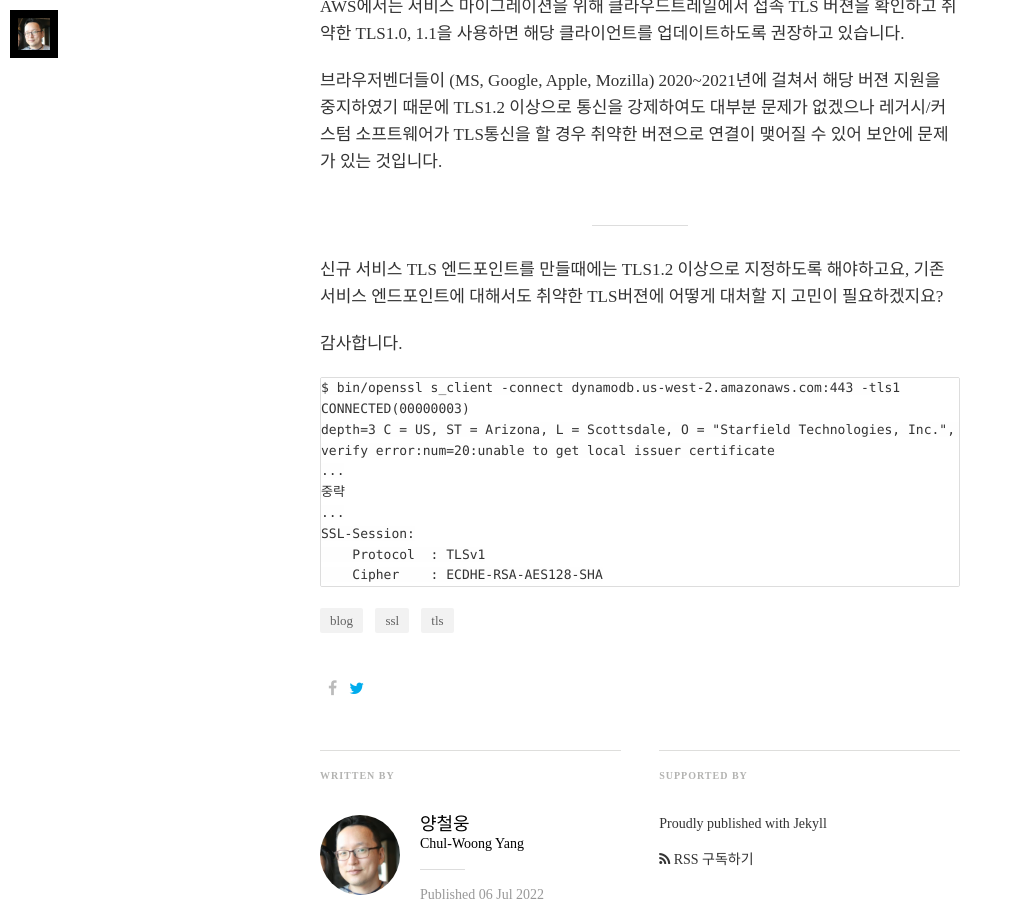
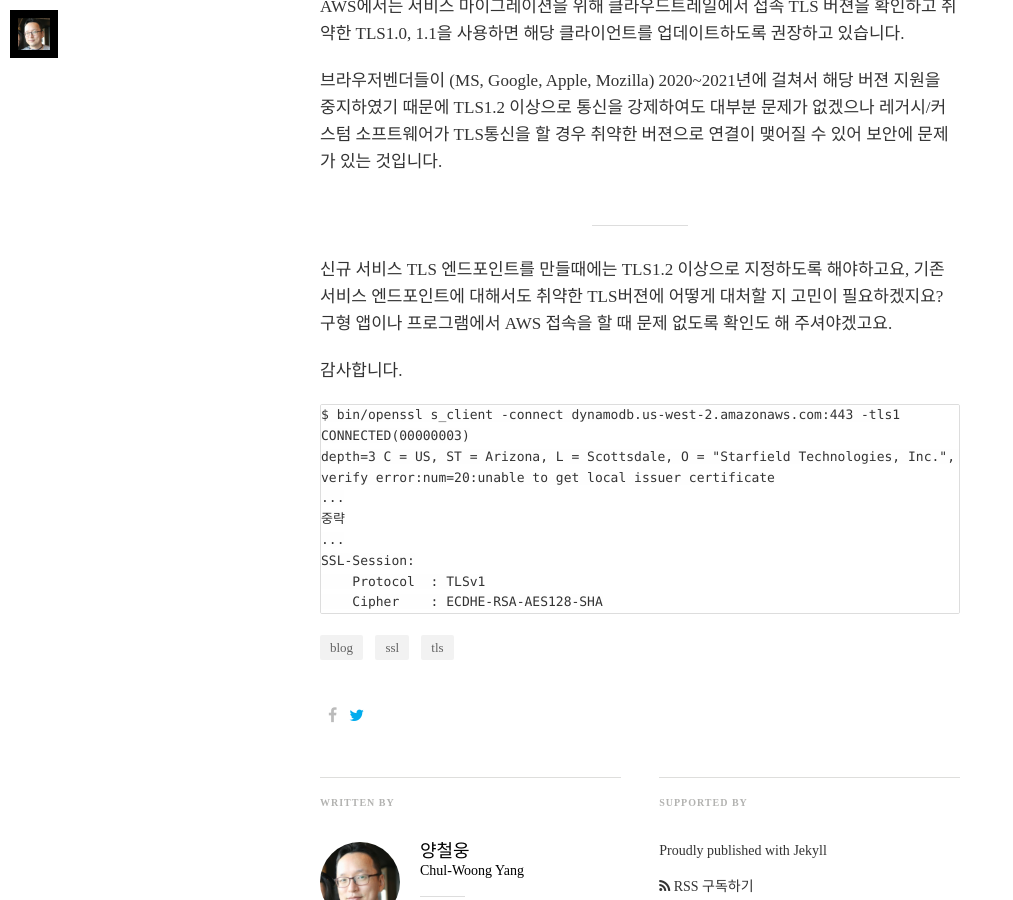
Before and after one commit to cwyang/cwyang.github.io, a Jekyll site: the page built from _posts/2022-07-06-weak_tls_on_api_endpoint.markdown, in a window 1280 px wide and 900 px high, scrolled down 858 px. Shown: the whole window, without its empty margins (0-1013 px from the left). Built offline with Jekyll 4.4.1, drawn with Linux system fonts in a browser that asks for light colours; nearby versions of some CDN libraries; some web fonts are replaced; the table of contents is made by our own code.

Commit message:
add one line

```diff
--- a/_posts/2022-07-06-weak_tls_on_api_endpoint.markdown
+++ b/_posts/2022-07-06-weak_tls_on_api_endpoint.markdown
@@ -29,6 +29,7 @@ AWS에서는 서비스 마이그레이션을 위해 클라우드트레일에서
 
 신규 서비스 TLS 엔드포인트를 만들때에는 TLS1.2 이상으로 지정하도록 해야하고요,
 기존 서비스 엔드포인트에 대해서도 취약한 TLS버젼에 어떻게 대처할 지 고민이 필요하겠지요?
+구형 앱이나 프로그램에서 AWS 접속을 할 때 문제 없도록 확인도 해 주셔야겠고요.
 
 감사합니다.
 
```
